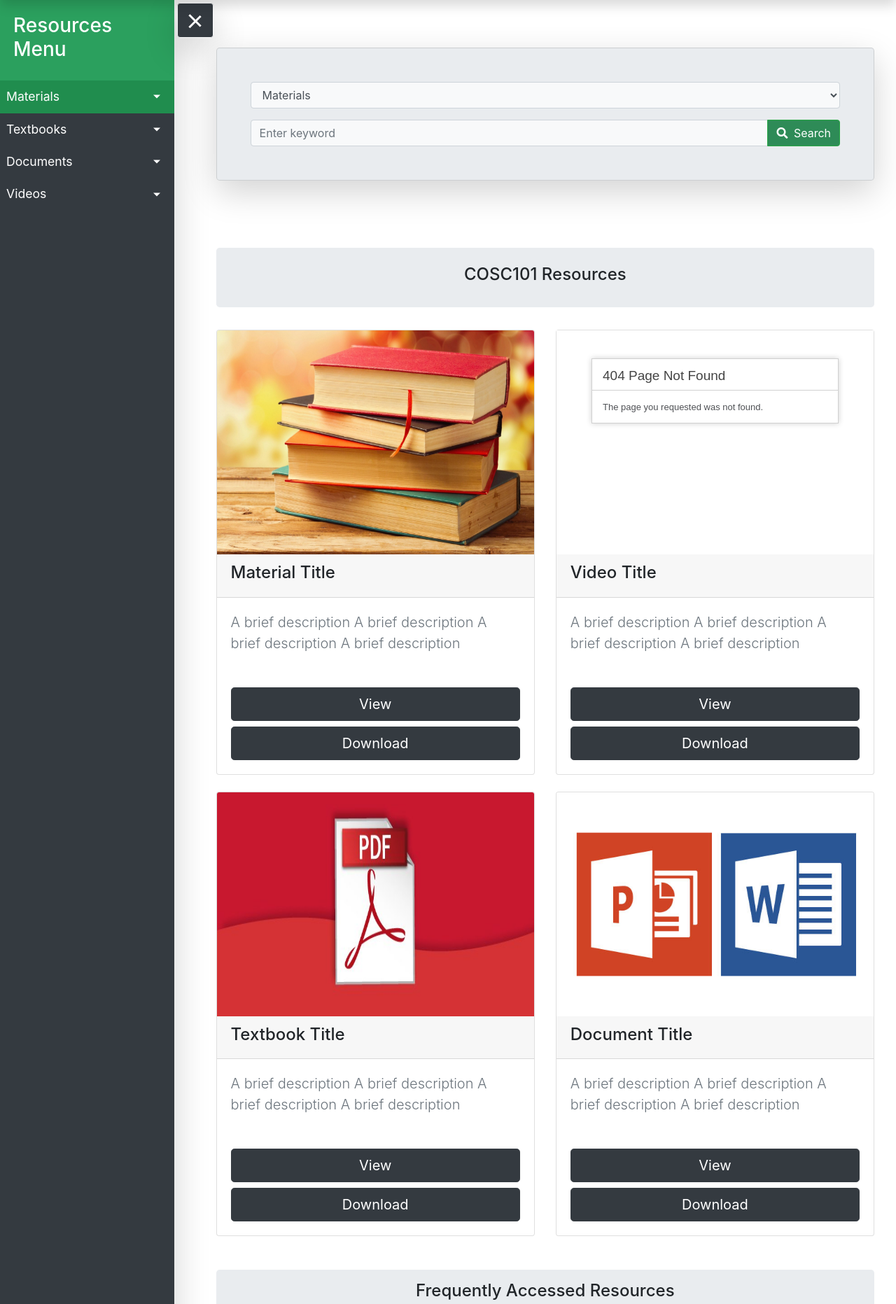
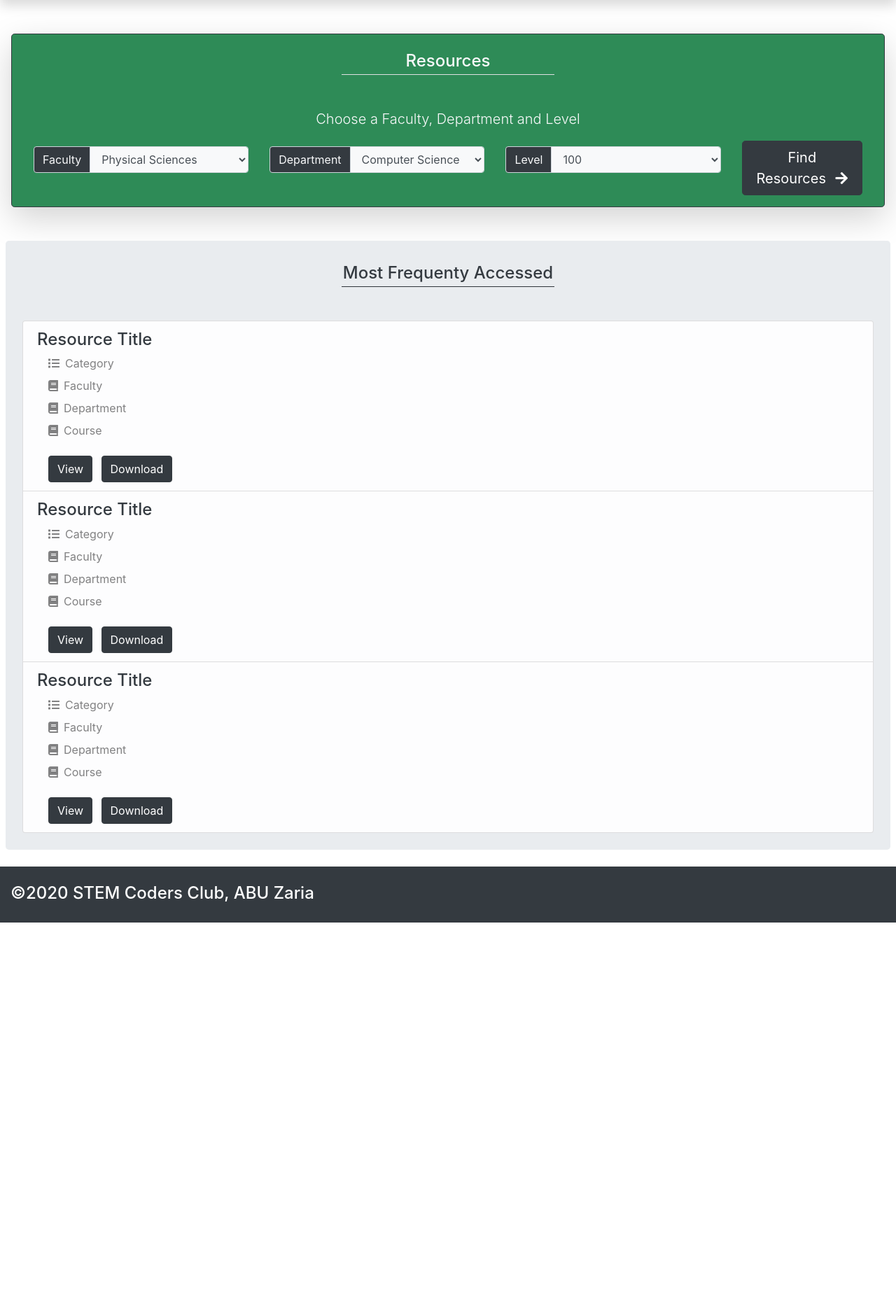
Before and after one commit to STEMCoders-ABU/project1, a CodeIgniter app: page /project1/resources in a window 1280 px wide. Shown: the part 57-1920 px from the top of the page at 70% size. After the commit the page ends 1375 px from the top, so only its background shows below. Run offline with CodeIgniter, Linux system fonts and the light colour scheme.

Commit message:
updated resource page

```diff
--- a/application/config/routes.php
+++ b/application/config/routes.php
@@ -50,8 +50,6 @@ defined('BASEPATH') OR exit('No direct script access allowed');
 |		my-controller/my-method	-> my_controller/my_method
 */
 
-$route['video_comments'] = 'resources/video_comments';
-$route['comments'] = 'resources/comments';
 $route['resources/(:any)'] = 'resources/$1';
 $route['resources'] = 'resources/index';
 $route['register'] = 'users/register';
--- a/application/controllers/Resources.php
+++ b/application/controllers/Resources.php
@@ -5,18 +5,12 @@ class Resources extends CI_Controller
     public function index()
     {
         $data['page_title'] = 'Resources';
+        load_view('resources/index', $data);
+    }
+
+    public function resource()
+    {
+        $data['page_title'] = 'Resources';
         load_view('resources/resources', $data);
     }
-
-    public function comments()
-    {
-        $data['page_title'] = 'Resources';
-        load_view('resources/comments', $data);
-    }
-
-    public function video_comments()
-    {
-        $data['page_title'] = 'Resources';
-        load_view('resources/video_comments', $data);
-    }
 }
--- /dev/null
+++ b/application/views/resources/index.php
@@ -0,0 +1,114 @@
+<div class="res-container mt-5 m-3 shadow shadow-lg border border-dark rounded rounded-lg text-light">
+    <div class="p-3 text-light">
+        <h4 class="text-center mt-2">Resources</h4>
+        <hr class="bg-light w-25 mb-5 mt-n1">
+
+        <p class="lead text-center">Choose a Faculty, Department and Level</p>
+
+        <div class="container-fluid">
+            <div class="row">
+                <div class="col-sm mt-2">
+                    <div class="input-group mb-3">
+                        <div class="input-group-prepend">
+                            <span class="input-group-text bg-dark text-light">Faculty</span>
+                        </div>
+                        <select class="form-control bg-light" name="faculty" required>
+                            <option value="fac1">Physical Sciences</option>
+                            <option value="fac2">Engineering</option>
+                            <option value="fac3">Medicine</option>
+                            <option value="fac4">Education</option>
+                        </select>
+                    </div>
+                </div>
+
+                <div class="col-sm mt-2">
+                    <div class="input-group mb-3">
+                        <div class="input-group-prepend">
+                            <span class="input-group-text bg-dark text-light">Department</span>
+                        </div>
+                        <select class="form-control bg-light" name="department" required>
+                            <option value="fac1">Computer Science</option>
+                            <option value="fac2">Mathematics</option>
+                            <option value="fac3">Statistics</option>
+                            <option value="fac4">Physics</option>
+                        </select>
+                    </div>
+                </div>
+
+                <div class="col-sm mt-2">
+                    <div class="input-group mb-3">
+                        <div class="input-group-prepend">
+                            <span class="input-group-text bg-dark text-light">Level</span>
+                        </div>
+                        <select class="form-control bg-light" name="level" required>
+                            <option value="fac1">100</option>
+                            <option value="fac2">200</option>
+                            <option value="fac3">300</option>
+                            <option value="fac4">400</option>
+                            <option value="fac4">500</option>
+                            <option value="fac4">600</option>
+                        </select>
+                    </div>
+                </div>
+
+                <div class="col-sm-2 mt-4 mt-md-0">
+                    <a href="<?= site_url('resources/resource'); ?>" class="btn btn-dark btn-lg">
+                        Find Resources <span class="fas fa-arrow-right ml-2"></span>
+                    </a>
+                </div>
+            </div>
+        </div>
+    </div>
+</div>
+
+<div class="mt-5 jumbotron m-2 text-dark p-4">
+        <h4 class="text-center mt-2">Most Frequenty Accessed</h4>
+        <hr class="bg-dark w-25 mb-5 mt-n1">
+
+        <ul class="list-group">
+            <li class="list-group-item list-group-item-light">
+                <h4 class="text-dark">Resource Title</h4>
+                <div class="ml-3">
+                    <div class="mb-2"><span class="fas fa-list mr-2"></span>Category</div>
+                    <div class="mb-2"><span class="fas fa-book mr-2"></span>Faculty</div>
+                    <div class="mb-2"><span class="fas fa-book mr-2"></span>Department</div>
+                    <div class="mb-2"><span class="fas fa-book mr-2"></span>Course</div>
+
+                    <div class="mt-4">
+                        <a href="" class="btn btn-dark mr-2">View</a>
+                        <a href="" class="btn btn-dark">Download</a>
+                    </div>
+                </div>
+            </li>
+
+            <li class="list-group-item list-group-item-light">
+                <h4 class="text-dark">Resource Title</h4>
+                <div class="ml-3">
+                    <div class="mb-2"><span class="fas fa-list mr-2"></span>Category</div>
+                    <div class="mb-2"><span class="fas fa-book mr-2"></span>Faculty</div>
+                    <div class="mb-2"><span class="fas fa-book mr-2"></span>Department</div>
+                    <div class="mb-2"><span class="fas fa-book mr-2"></span>Course</div>
+
+                    <div class="mt-4">
+                        <a href="" class="btn btn-dark mr-2">View</a>
+                        <a href="" class="btn btn-dark">Download</a>
+                    </div>
+                </div>
+            </li>
+
+            <li class="list-group-item list-group-item-light">
+                <h4 class="text-dark">Resource Title</h4>
+                <div class="ml-3">
+                    <div class="mb-2"><span class="fas fa-list mr-2"></span>Category</div>
+                    <div class="mb-2"><span class="fas fa-book mr-2"></span>Faculty</div>
+                    <div class="mb-2"><span class="fas fa-book mr-2"></span>Department</div>
+                    <div class="mb-2"><span class="fas fa-book mr-2"></span>Course</div>
+
+                    <div class="mt-4">
+                        <a href="" class="btn btn-dark mr-2">View</a>
+                        <a href="" class="btn btn-dark">Download</a>
+                    </div>
+                </div>
+            </li>
+        </ul>
+    </div>
--- a/application/views/resources/resources.php
+++ b/application/views/resources/resources.php
@@ -1,4 +1,4 @@
-<div class="resources-siderbar-wrapper ml-n3 mr-n3">
+<div class="resources-siderbar-wrapper">
     <!-- Sidebar -->
     <nav id="resources-sidebar" class="shadow shadow-lg">
         <div class="resources-sidebar-header">
--- a/application/views/templates/footer.php
+++ b/application/views/templates/footer.php
@@ -1,6 +1,6 @@
     </main>
 
-    <footer class="bg-dark text-white container-fluid pt-4" id="generic-footer">
+    <footer class="bg-dark text-white container-fluid pt-4 mt-5" id="generic-footer">
         <h4 class="mb-n5 alegreya-r">&copy;<?= date('Y'); ?> <span>STEM Coders Club, ABU Zaria</span></h4>
     </footer>
 </div>
--- a/application/views/templates/header.php
+++ b/application/views/templates/header.php
@@ -66,4 +66,4 @@
 
     <div id="page-contents">
       <!-- The Main Contents -->
-      <main id="content-wrap" class="container-fluid alegreya-r">
+      <main id="content-wrap" class="container-fluid p-0 alegreya-r" style="padding-bottom: 6rem !important;">
--- a/assets/css/styles.css
+++ b/assets/css/styles.css
@@ -234,14 +234,8 @@ div .index-contents {
 
 /*RESOURCES FIRST PAGE*/
 .res-container{
-  width: 100%;
-  min-height: 500px;
-  box-sizing: border-box;
   background: seagreen;
-  color: #222;
-  line-height: 1.6;
-  font-family: 'Segoe UI', Tahoma, Geneva, Verdana, sans-serif;
-  padding: 1em;
+
 }
 .wrapper{
   box-shadow: 0 0 20px 0 rgba(16, 43, 9, 0.89);
```
Also changed, not shown: application/views/pages/index.php (+5 -5 lines).
